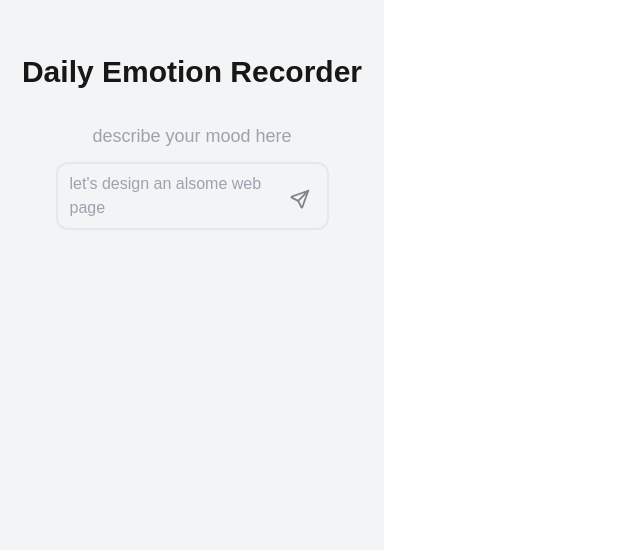
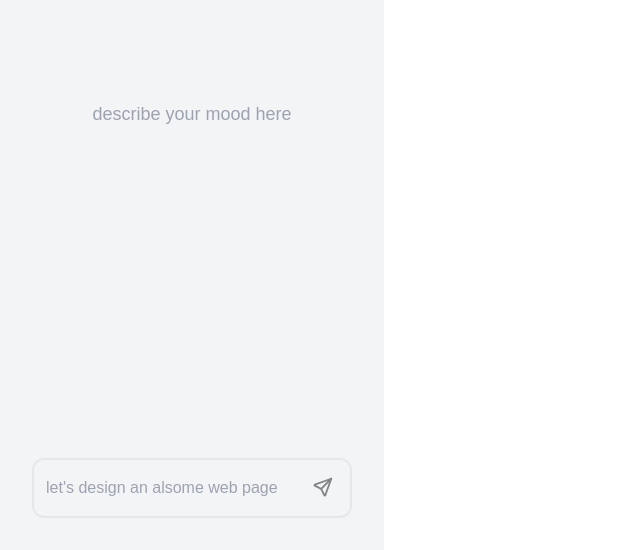
Before and after one commit to MurphyYue/emotion-tracker, a Next.js app: page / in a window 1280 px wide. Shown: the part 250-800 px from the top of the page, without its empty margins (0-640 px from the left). Built offline with nearby package versions, Linux system fonts and the light colour scheme.

Commit message:
improve Chat component style

```diff
--- a/app/components/messages/message.tsx
+++ b/app/components/messages/message.tsx
@@ -17,25 +17,25 @@ const Message: React.FC<MessageProps> = ({ message }) => {
         message.role === "user" ? "" : "bg-secondary"
       )}
     >
-      <div className="relative flex w-full flex-col p-6">
+      <div className="relative flex w-full flex-col p-2">
         <div className="space-y-3">
           {message.role === "assistant" ? (
             <div className="flex items-center space-x-4">
               <OpenAISVG
-                className="border-primary bg-primary text-secondary rounded border-DEFAULT p-1"
+                className="border-primary bg-primary text-secondary rounded border-DEFAULT p-1 size-8"
               />
               <div className="text-lg font-semibold">chatbot</div>
             </div>
           ) : (
-            <div className="flex items-center space-x-3">
+            <div className="flex items-center justify-end">
               <IconMoodSmile
                 className="bg-primary text-secondary border-primary rounded border-DEFAULT p-1"
-                size={48}
+                size={36}
               />
-              <div className="text-lg font-semibold">user</div>
+              <div className="text-lg font-semibold ml-1">me</div>
             </div>
           )}
-          <div>{message.content}</div>
+          <div className={cn("flex", message.role === "assistant" ? "justify-start" : "justify-end")}>{message.content}</div>
         </div>
       </div>
     </div>
--- a/app/layout.tsx
+++ b/app/layout.tsx
@@ -10,7 +10,7 @@ export default function RootLayout({
   return (
     <html lang="en">
       <body
-        className='w-96 h-full'
+        className='w-96 h-screen'
       >
         {children}
       </body>
--- a/app/page.tsx
+++ b/app/page.tsx
@@ -15,11 +15,10 @@ export default function Home() {
   };
 
   return (
-    <div className="flex flex-col items-center justify-center min-h-screen bg-gray-100 w-full h-full p-4">
-      <h1 className="text-3xl font-bold mb-4">Daily Emotion Recorder</h1>
+    <div className="bg-gray-100 w-full h-full p-4 flex flex-col">
       <GlobalState>
-      <Chat />
-    </GlobalState>
+        <Chat />
+      </GlobalState>
     </div>
   );
 }
```
